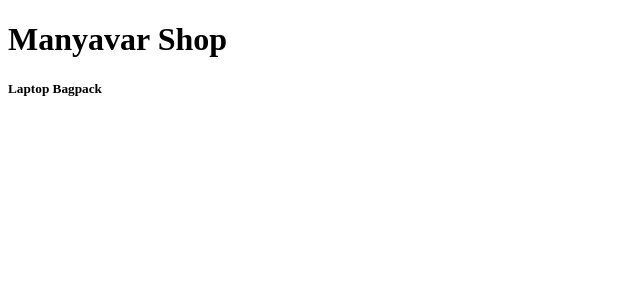
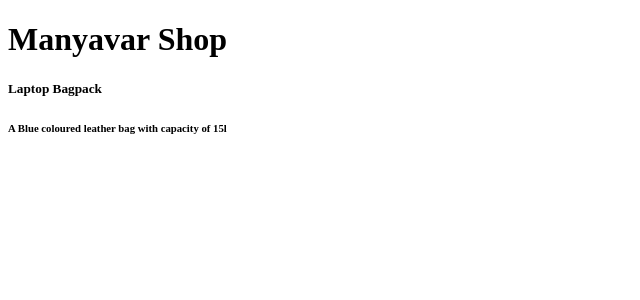
Before and after one commit to kalungedamaji/shopping-cart-app, a React (Create React App) app: page / in a window 1280 px wide. Shown: the top 300 px of the page, without its empty margins (0-640 px from the left). Built offline with nearby package versions, Linux system fonts and the light colour scheme.

Commit message:
code for adding product description

```diff
--- a/src/App.tsx
+++ b/src/App.tsx
@@ -9,6 +9,7 @@
     <div>
      <h1>{appName}</h1>
      <h5>Laptop Bagpack</h5>
+     <h6>A Blue coloured leather bag with capacity of 15l</h6>
     </div>
 
   );
```
